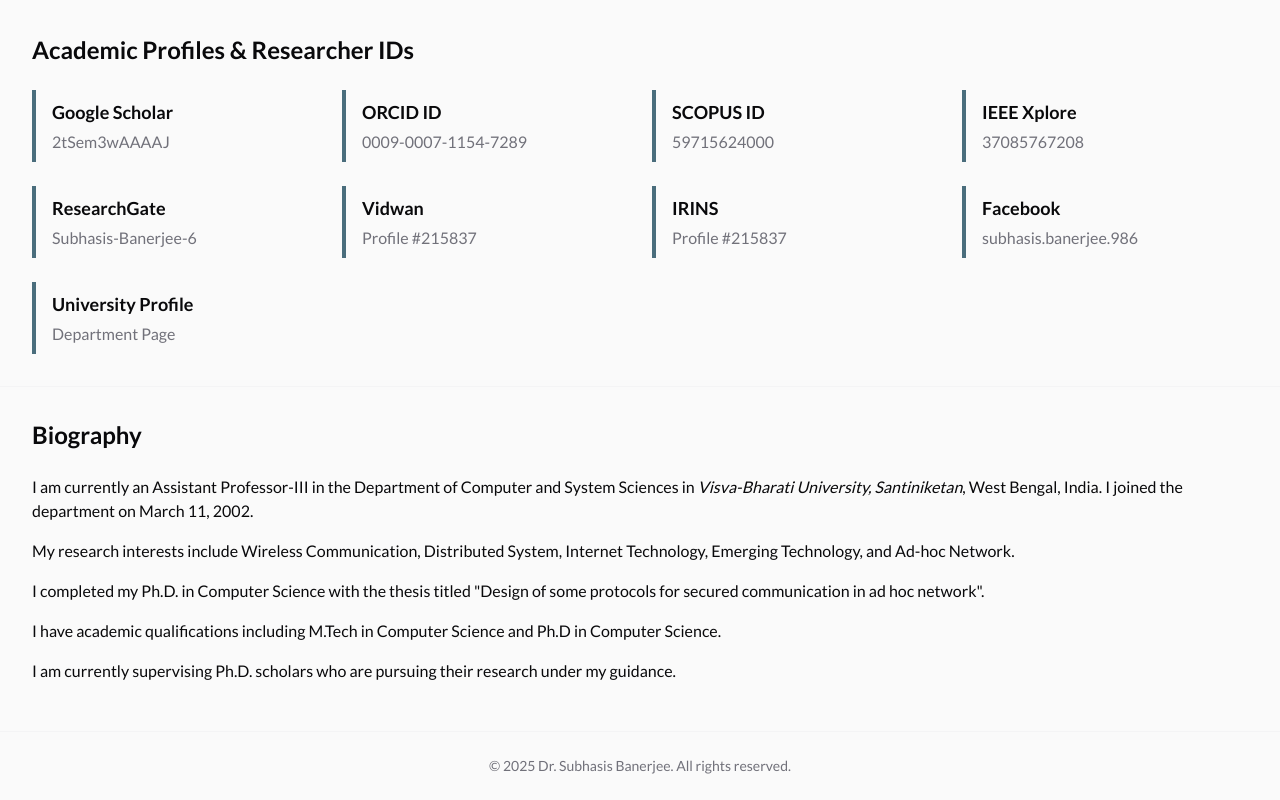
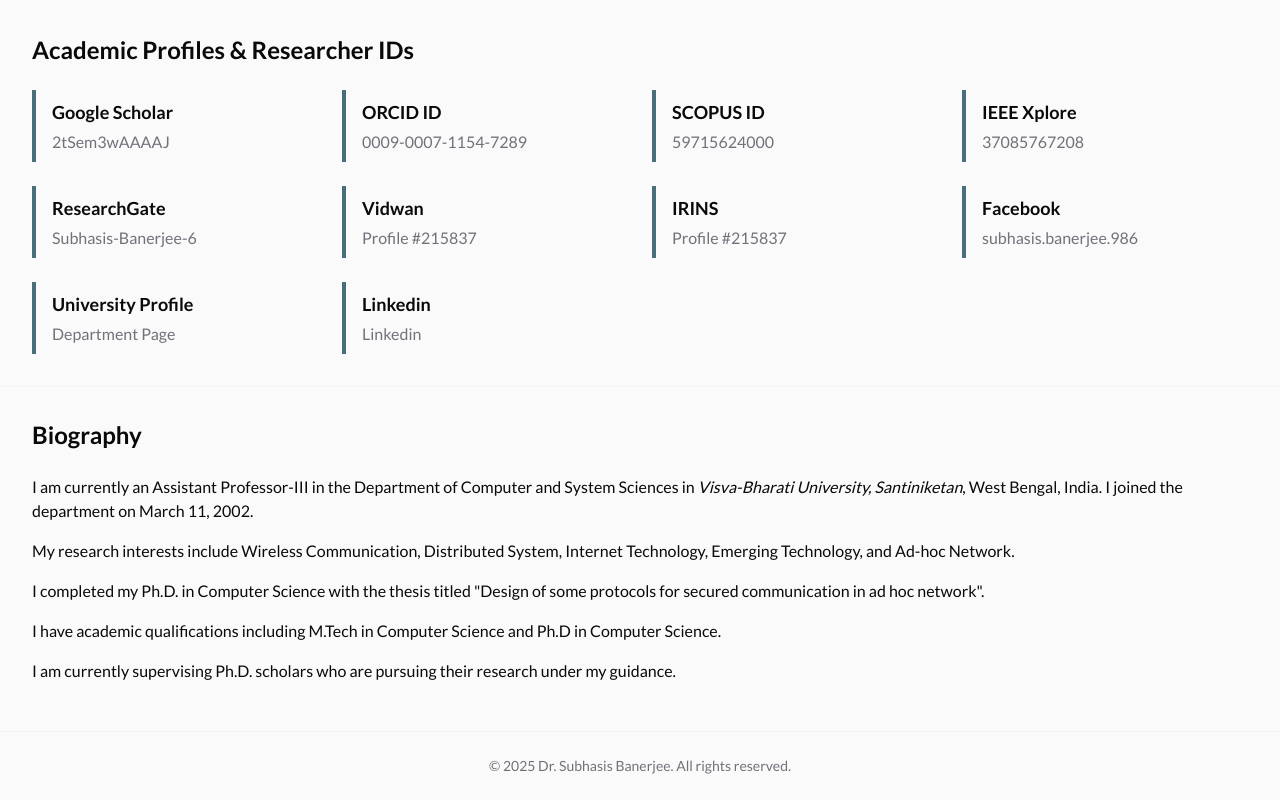
Before and after one commit to web2cloudapp/Dr-Subhasis-Banerjee, a Next.js app: page / in a window 1280 px wide. Shown: the part 655-1455 px from the top of the page. Built offline with nearby package versions, Linux system fonts and the light colour scheme.

Commit message:
Update page.tsx

```diff
--- a/src/app/page.tsx
+++ b/src/app/page.tsx
@@ -67,6 +67,10 @@
             <h3>University Profile</h3>
             <p><a href="https://www.visvabharati.ac.in/computerscience.html" target="_blank" rel="noopener noreferrer">Department Page</a></p>
           </div>
+          <div className="profile-item">
+            <h3>Linkedin</h3>
+            <p><a href="https://www.linkedin.com/in/subhasis-banerjee-05313853/" target="_blank" rel="noopener noreferrer">Linkedin</a></p>
+          </div>
         </div>
       </section>
 
```
